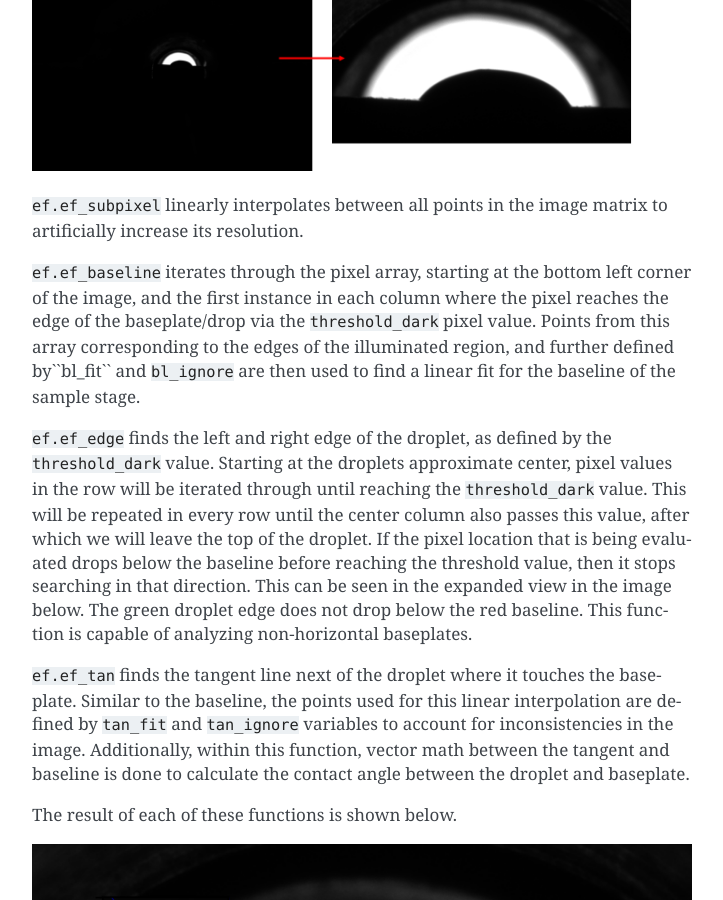
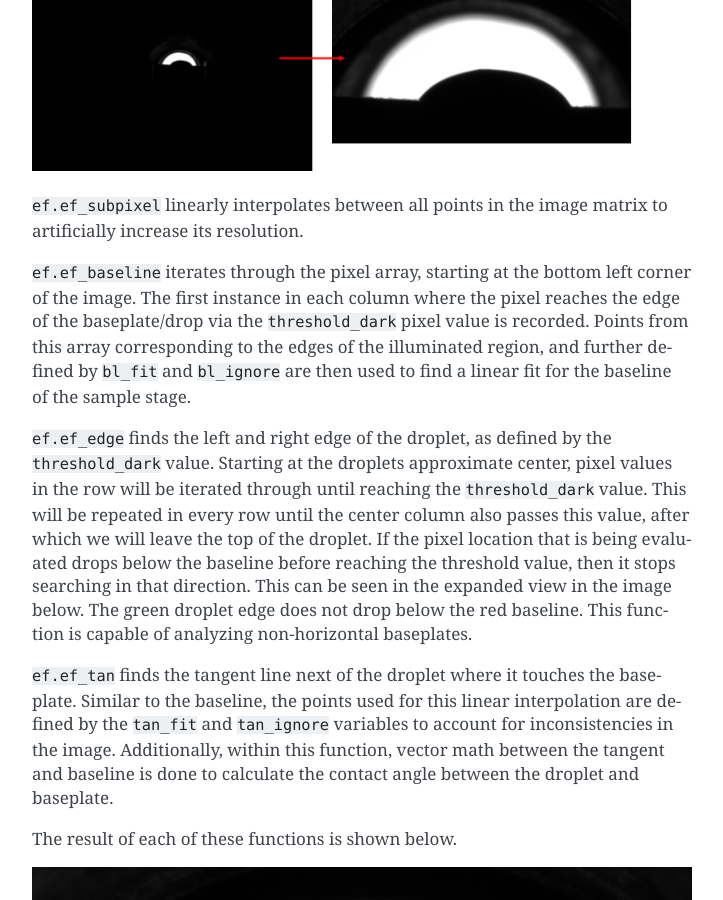
Before and after one commit to mcnichon/SessileTestingDA, a Sphinx documentation site: the page built from docs/Installation.rst, in a window 1280 px wide and 900 px high, scrolled down 1547 px. Shown: the whole window, without its empty margins (388-1111 px from the left). Built offline with Sphinx 7.4.7, drawn with Linux system fonts in a browser that asks for light colours.

Commit message:
Update Installation.rst

```diff
--- a/docs/Installation.rst
+++ b/docs/Installation.rst
@@ -61,11 +61,11 @@ First,  an image needs to be opened utilizing the ``Pillow Image`` class. ``imag
 
 ``ef.ef_subpixel`` linearly interpolates between all points in the image matrix to artificially  increase its resolution.
 
-``ef.ef_baseline`` iterates through the pixel array, starting at the bottom left corner of the image, and the first instance in each column where the pixel reaches the edge of the baseplate/drop via the ``threshold_dark`` pixel value. Points from this array corresponding to the edges of the illuminated region, and further defined by``bl_fit`` and ``bl_ignore`` are then used to find a linear fit for the baseline of the sample stage.
+``ef.ef_baseline`` iterates through the pixel array, starting at the bottom left corner of the image. The first instance in each column where the pixel reaches the edge of the baseplate/drop via the ``threshold_dark`` pixel value is recorded. Points from this array corresponding to the edges of the illuminated region, and further defined by ``bl_fit`` and ``bl_ignore`` are then used to find a linear fit for the baseline of the sample stage.
 
 ``ef.ef_edge`` finds the left and right edge of the droplet, as defined by the ``threshold_dark`` value. Starting at the droplets approximate center, pixel values in the row will be iterated through until reaching the ``threshold_dark`` value. This will be repeated in every row until the center column also passes this value, after which we will leave the top of the droplet. If the pixel location that is being evaluated drops below the baseline before reaching the threshold value, then it stops searching in that direction. This can be seen in the expanded view in the image below. The green droplet edge does not drop below the red baseline. This function is capable of analyzing non-horizontal baseplates.
 
-``ef.ef_tan`` finds the tangent line next of the droplet where it touches the baseplate. Similar to the baseline, the points used for this linear interpolation are defined by ``tan_fit`` and ``tan_ignore`` variables to account for inconsistencies in the image. Additionally, within this function, vector math between the tangent and baseline is done to calculate the contact angle between the droplet and baseplate.
+``ef.ef_tan`` finds the tangent line next of the droplet where it touches the baseplate. Similar to the baseline, the points used for this linear interpolation are defined by the ``tan_fit`` and ``tan_ignore`` variables to account for inconsistencies in the image. Additionally, within this function, vector math between the tangent and baseline is done to calculate the contact angle between the droplet and baseplate.
 
 The result of each of these functions is shown below.
 
```
